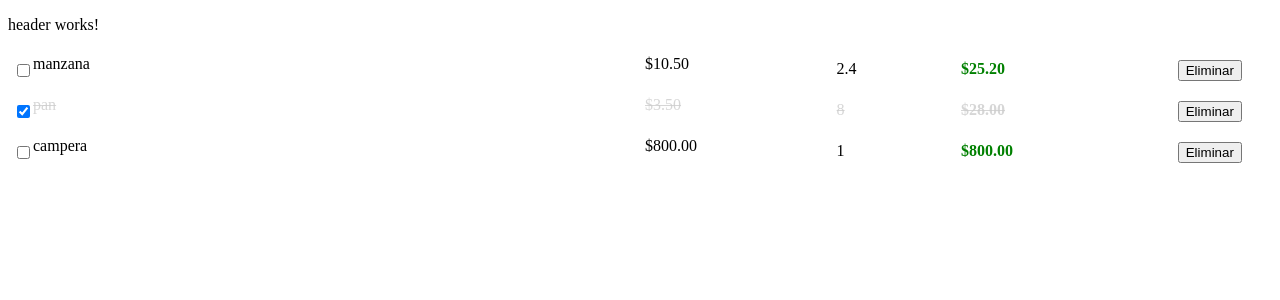
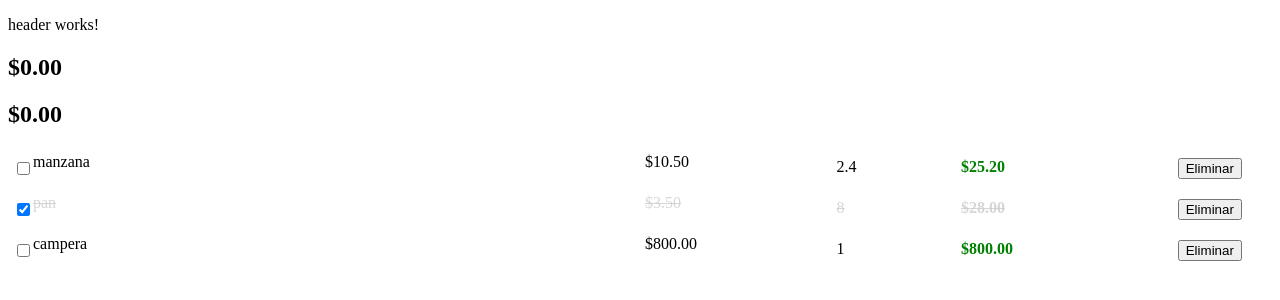
Before and after one commit to Santino0912/Tienda-TP-, an Angular app: page / in a window 1280 px wide. Shown: the top 300 px of the page. Built offline with nearby package versions, Linux system fonts and the light colour scheme.

Commit message:
movemos el componente total a items donde recibira la informacion

```diff
--- a/src/app/app.component.html
+++ b/src/app/app.component.html
@@ -1,5 +1,5 @@
 <div>
 <app-header></app-header>
-
+<app-total></app-total>
 <app-items></app-items>
 </div>
--- a/src/app/components/items/items.component.html
+++ b/src/app/components/items/items.component.html
@@ -1,4 +1,5 @@
 <div>
+    <app-total></app-total>
     <app-item *ngFor="let item of items"
      [item]="item"
      (deleteItem)="deleteItem($event)">
```
